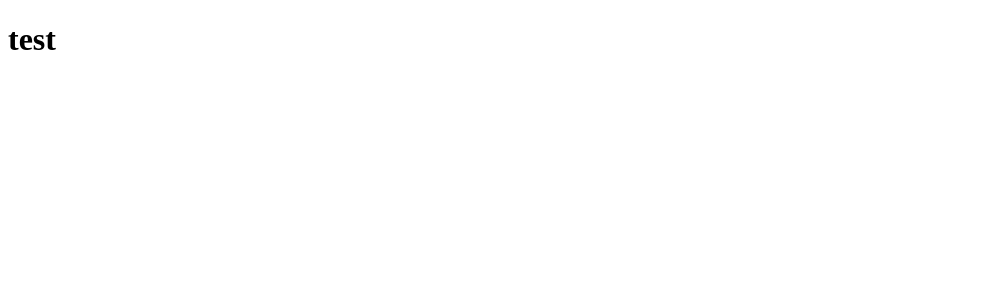
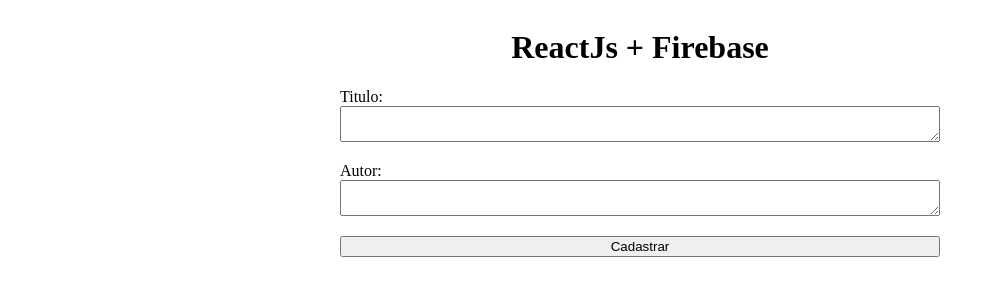
Before and after one commit to DanielBarros854/firebase_with_react, a React (Create React App) app: page / in a window 1280 px wide. Shown: the top 300 px of the page, without its empty margins (0-995 px from the left). Built offline with nearby package versions, Linux system fonts and the light colour scheme; no server answers.

Commit message:
feat: save post in firebase

```diff
--- a/src/App.tsx
+++ b/src/App.tsx
@@ -1,7 +1,39 @@
+import { addDoc, collection } from 'firebase/firestore/lite';
+import { useState } from 'react';
+import db from './firebaseConnection';
+import './style.css'
+
 const App = () => {
+  const [title, setTitle] = useState('')
+  const [author, setAuthor] = useState('')
+
+  const handlePostAdd = async () => {
+    try {
+      await addDoc(collection(db, 'posts'), {
+        titulo: title,
+        autor: author,
+      })
+
+      console.log('salvo com sucesso');
+      setTitle('');
+      setAuthor('');
+    } catch (err) {
+      console.log(err);
+    }
+  }
+
   return (
-    <div className="App">
-      <h1>test</h1>
+    <div className='App'>
+      <h1>ReactJs + Firebase</h1>
+      <div className='container'>
+        <label>Titulo: </label>
+        <textarea value={title} onChange={(event) => setTitle(event.target.value)} />
+
+        <label>Autor: </label>
+        <textarea value={author} onChange={(event) => setAuthor(event.target.value)} />
+
+        <button onClick={handlePostAdd}>Cadastrar</button>
+      </div>
     </div>
   );
 }
--- /dev/null
+++ b/src/firebaseConnection.ts
@@ -0,0 +1,17 @@
+import { initializeApp } from 'firebase/app';
+import { getFirestore } from 'firebase/firestore/lite'
+
+const firebaseConfig = {
+  apiKey: process.env.REACT_APP_FIREBASE_KEY,
+  authDomain: process.env.REACT_APP_FIREBASE_DOMAIN,
+  projectId: process.env.REACT_APP_FIREBASE_PROJECT_ID,
+  storageBucket: process.env.REACT_APP_FIREBASE_STORAGE_BUCKET,
+  messagingSenderId: process.env.REACT_APP_FIREBASE_SENDER_ID,
+  appId: process.env.REACT_APP_FIREBASE_APP_ID,
+  measurementId: process.env.REACT_APP_FIREBASE_MEASUREMENT_ID
+};
+
+const app = initializeApp(firebaseConfig);
+const db = getFirestore(app);
+
+export default db;
--- /dev/null
+++ b/src/style.css
@@ -0,0 +1,15 @@
+.container {
+  width: 600px;
+  display: flex;
+  flex-direction: column;
+}
+
+.container textarea {
+  margin-bottom: 20px;
+}
+
+.App {
+  display: flex;
+  flex-direction: column;
+  align-items: center;
+}
```
